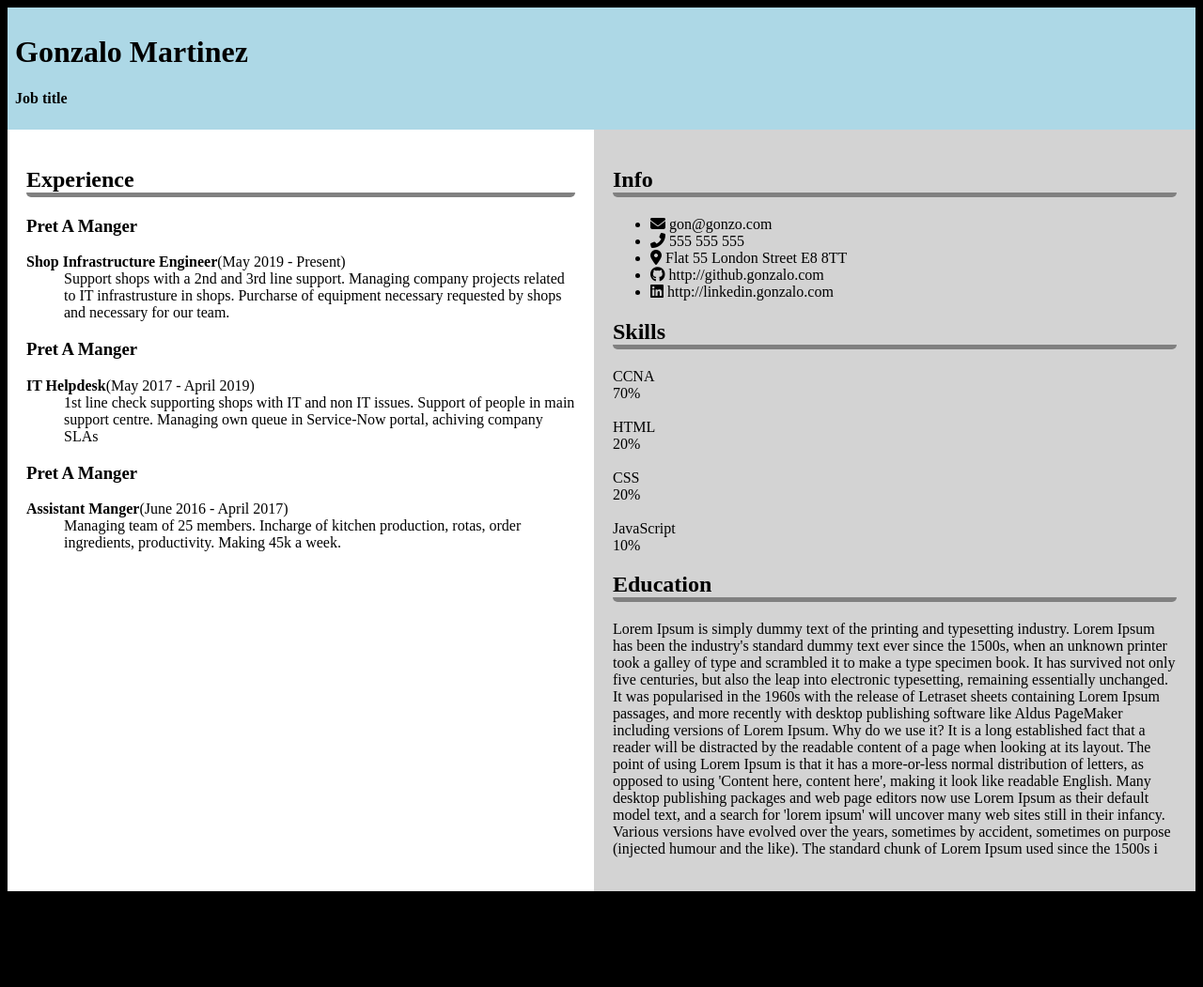
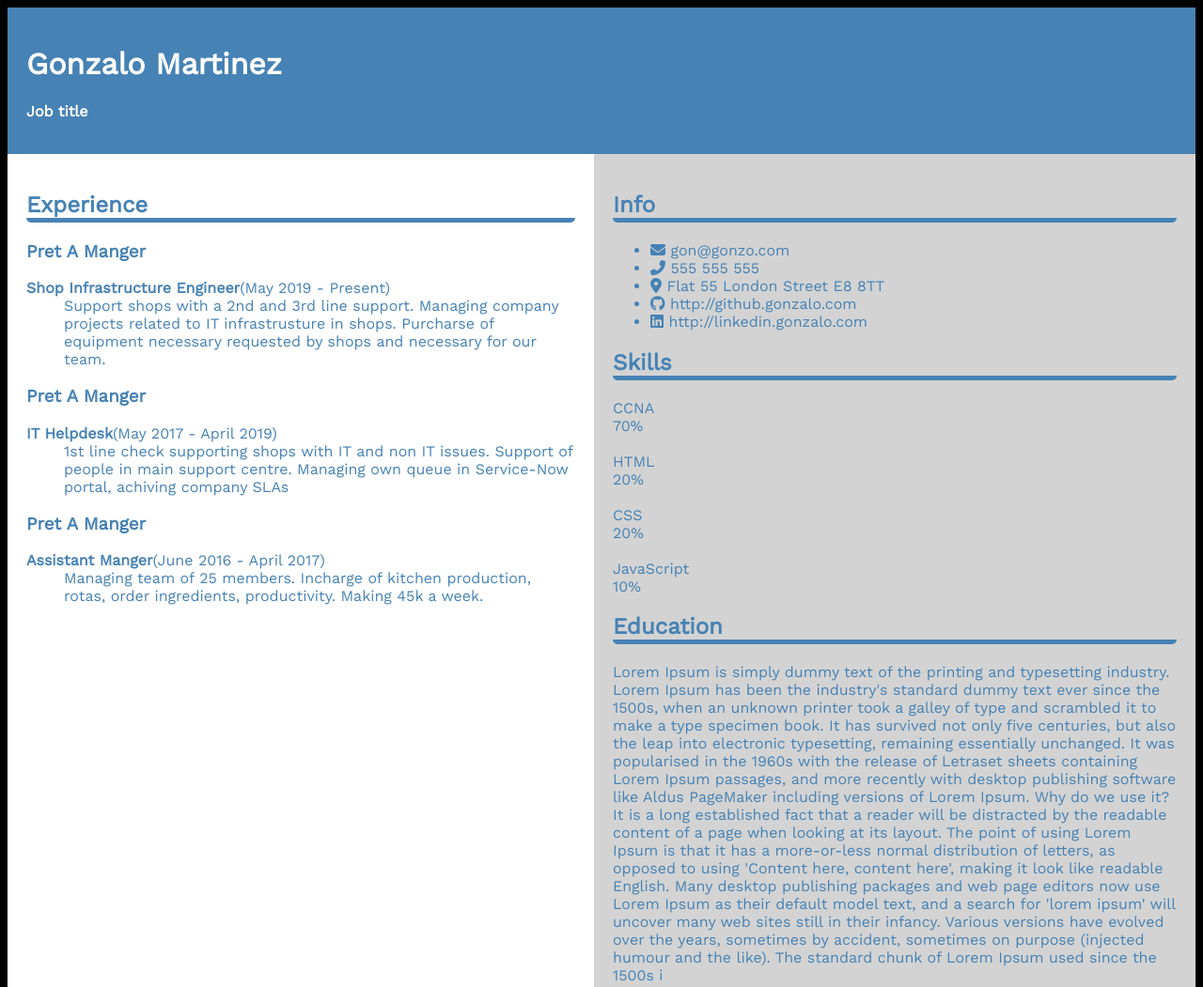
Before and after one commit to Gonxu87/4geeks-ResumeCV, a plain HTML site: page index.html in a window 1280 px wide. Shown: the top 1051 px of the page at 94% size. Before the commit the page ends 957 px from the top, so only its background shows below. Drawn offline with nearby package versions, Linux system fonts and the light colour scheme.

Commit message:
Update style.css

```diff
--- a/style.css
+++ b/style.css
@@ -3,18 +3,21 @@
 }
 
 .main {
-    background: lightblue;
+    background: steelblue;
+    font-family: 'Work Sans', sans-serif;
 }
 
 .header{
-    background: lightblue;
+    background: steelblue;
     text-align: left;
-    padding: 8px;
+    padding: 20px;
+    color: white;
 }
 
 .flex {
     display: flex;
     flex-wrap: wrap;
+    margin: auto;
 }
 
 .left-side{
@@ -22,10 +25,11 @@
     flex: 30%;
     padding: 20px;
     max-width: 900px;
+    color: steelblue
 }
 
-h2.under-line{
-    border-bottom: 5px solid grey;
+h2{
+    border-bottom: 5px solid steelblue;
     border-radius: 5px;
 }
 
@@ -34,4 +38,5 @@
     flex: 70%;
     padding: 20px;
     max-width: 600px;
+    color: steelblue
 }
```
